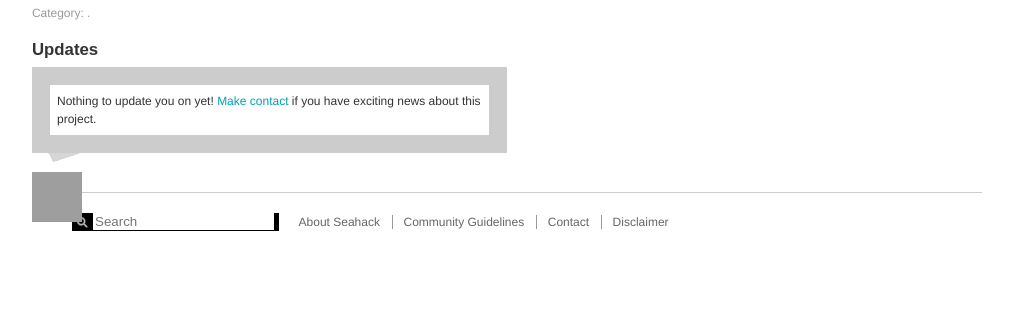
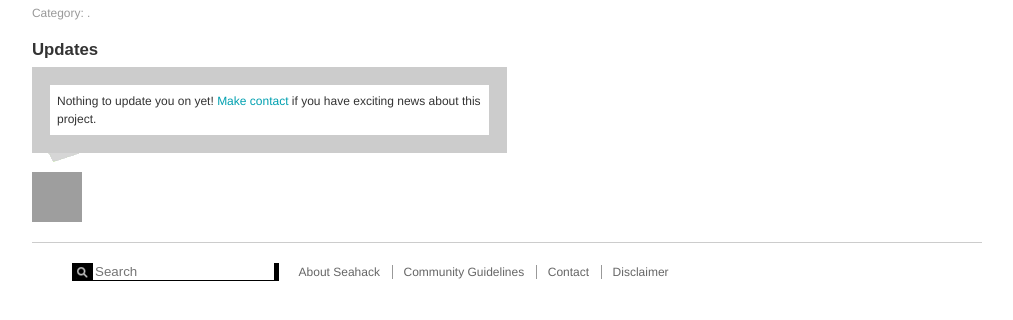
Before and after one commit to basilleaf/seahack.org.old, a WordPress theme: template themes/spacehack/single.php in a window 1280 px wide. Shown: the part 258-578 px from the top of the page, without its empty margins (133-1146 px from the left). Run offline with PHP 8.4 and a stand-in for WordPress, Linux system fonts and the light colour scheme; the site name, menu and one post (Sample post) are stand-ins, and other content is empty; some libraries are stand-ins or nearby versions; grey boxes are pictures that could not be loaded.

Commit message:
fixes avatar not clearing footer

```diff
--- a/themes/spacehack/style.css
+++ b/themes/spacehack/style.css
@@ -389,6 +389,7 @@ margin-bottom: 5px;
 .discussion .comment-author {
     position: relative;
     padding-left: 65px;
+    margin-bottom:60px; /* clears avatar icon */
 }
 .discussion .comment-author p {
     margin-bottom: 10px;
```
